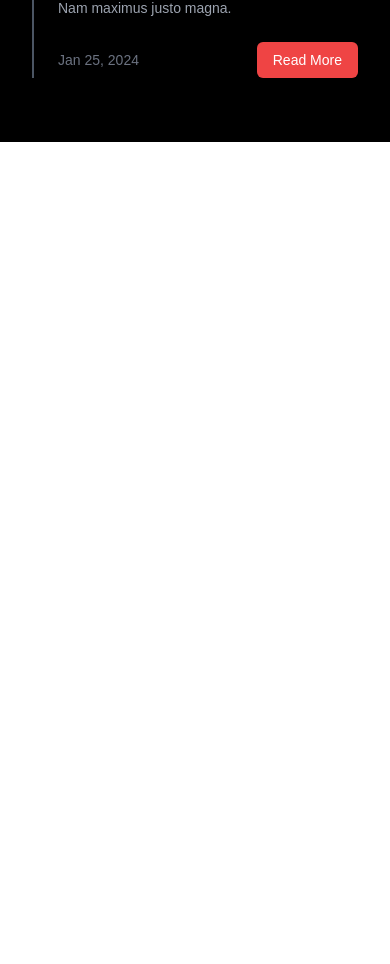
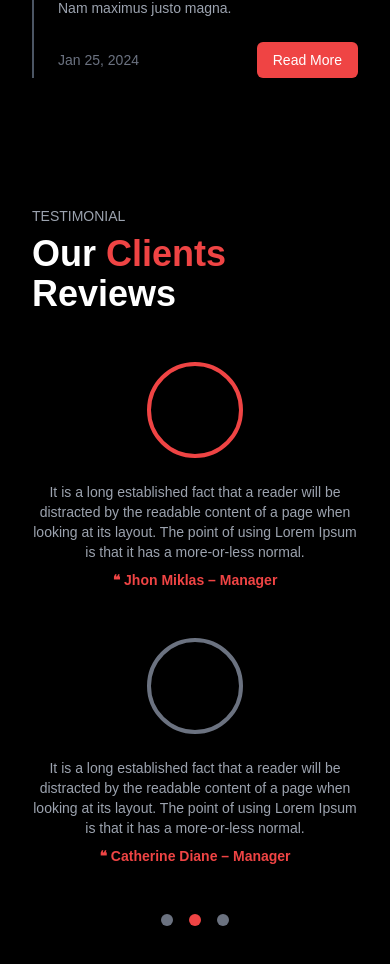
Before and after one commit to aminul-islam01101/Elegant-web, a Next.js app: page /home in a window 390 px wide. Shown: the part 8112-9076 px from the top of the page. Before the commit the page ends 8254 px from the top, so only its background shows below. Built offline with nearby package versions, Linux system fonts and the light colour scheme.

Commit message:
Blogs section completed initially

```diff
--- a/src/app/home/page.tsx
+++ b/src/app/home/page.tsx
@@ -7,6 +7,7 @@ import Marquee from "@/components/view/Marquee/Marquee";
 import React from "react";
 import OurBrands from "@/components/view/OurBrands/OurBrands";
 import Blogs from "@/components/view/Blogs/Blogs";
+import Testimonial from "@/components/view/Testimonial/Testimonial";
 
 export default function HomePage() {
   return (
@@ -19,6 +20,7 @@ export default function HomePage() {
       <OurBrands/>
       <MarketingBrands />
       <Blogs/>
+      <Testimonial/>
     </div>
   );
 }
--- /dev/null
+++ b/src/components/view/Testimonial/Testimonial.tsx
@@ -0,0 +1,64 @@
+import React from "react";
+
+const Testimonial = () => {
+  return (
+    <section className="bg-black text-white py-16 px-4 lg:px-20">
+      <div className="max-w-[1400px] px-4 mx-auto">
+        {/* Section Header */}
+        <div className="flex justify-between items-center mb-12">
+          <div>
+            <p className="text-sm font-normal text-[#9ca3af]">TESTIMONIAL</p>
+            <h2 className="text-4xl font-semibold mt-2">
+              Our <span className="text-red-500">Clients</span> Reviews
+            </h2>
+          </div>
+        </div>
+
+        {/* Testimonial Cards */}
+        <div className="flex flex-col lg:flex-row justify-between items-center space-y-12 lg:space-y-0 lg:space-x-12">
+          {/* Left Testimonial */}
+          <div className="flex flex-col lg:flex-row items-center lg:items-start space-y-6 lg:space-y-0 lg:space-x-6">
+            <div className="h-24 w-24 border-4 border-red-500 rounded-full flex-shrink-0"></div>
+            <div className="text-center lg:text-left">
+              <p className="text-gray-400 text-sm max-w-md">
+                It is a long established fact that a reader will be distracted
+                by the readable content of a page when looking at its layout.
+                The point of using Lorem Ipsum is that it has a more-or-less normal.
+              </p>
+              <p className="text-red-500 text-sm font-bold mt-2">
+                ❝ Jhon Miklas – Manager
+              </p>
+            </div>
+          </div>
+
+          {/* Divider */}
+          <div className="hidden lg:block h-40 w-[1px] bg-gray-700"></div>
+
+          {/* Right Testimonial */}
+          <div className="flex flex-col lg:flex-row items-center lg:items-start space-y-6 lg:space-y-0 lg:space-x-6">
+            <div className="h-24 w-24 border-4 border-gray-500 rounded-full flex-shrink-0"></div>
+            <div className="text-center lg:text-left">
+              <p className="text-gray-400 text-sm max-w-md">
+                It is a long established fact that a reader will be distracted
+                by the readable content of a page when looking at its layout.
+                The point of using Lorem Ipsum is that it has a more-or-less normal.
+              </p>
+              <p className="text-red-500 text-sm font-bold mt-2">
+                ❝ Catherine Diane – Manager
+              </p>
+            </div>
+          </div>
+        </div>
+
+        {/* Pagination Dots */}
+        <div className="flex justify-center items-center space-x-4 mt-12">
+          <div className="w-3 h-3 rounded-full bg-gray-500"></div>
+          <div className="w-3 h-3 rounded-full bg-red-500"></div>
+          <div className="w-3 h-3 rounded-full bg-gray-500"></div>
+        </div>
+      </div>
+    </section>
+  );
+};
+
+export default Testimonial;
```
